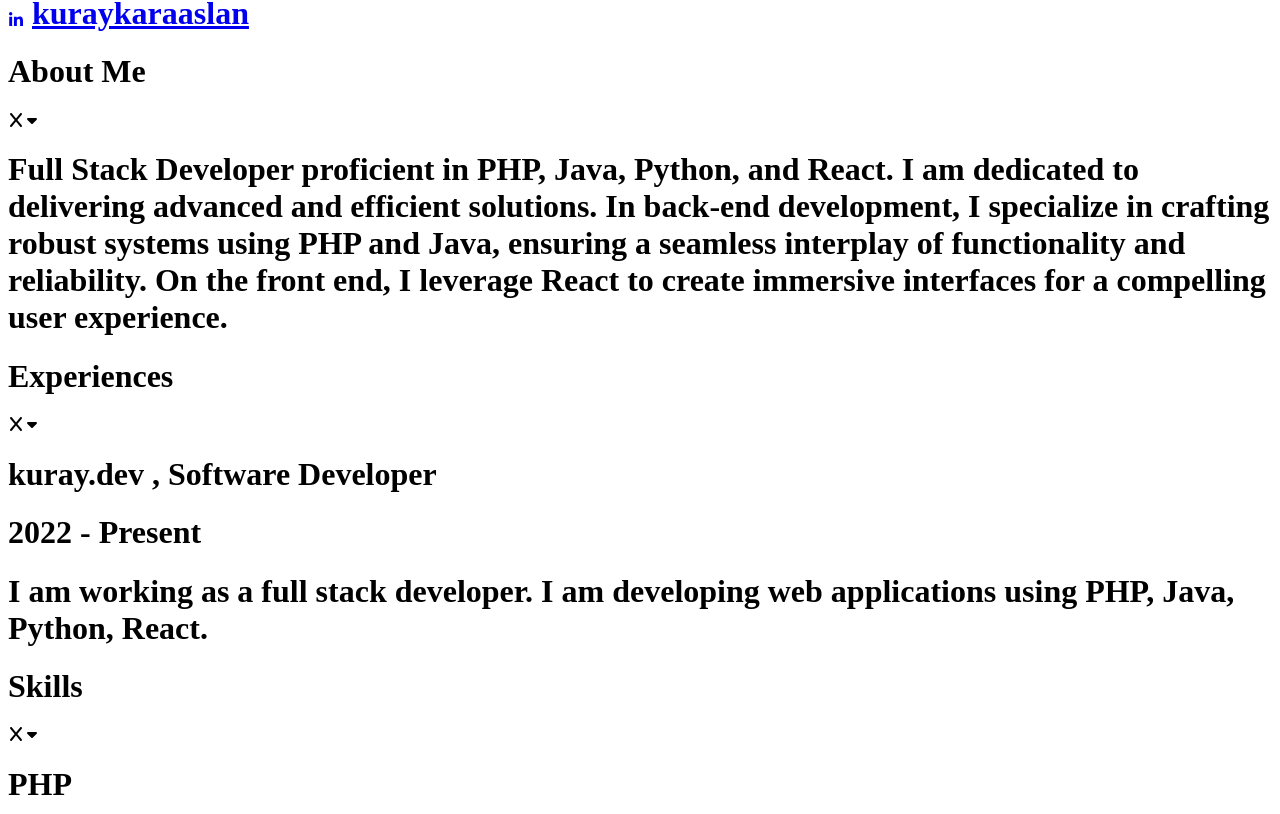
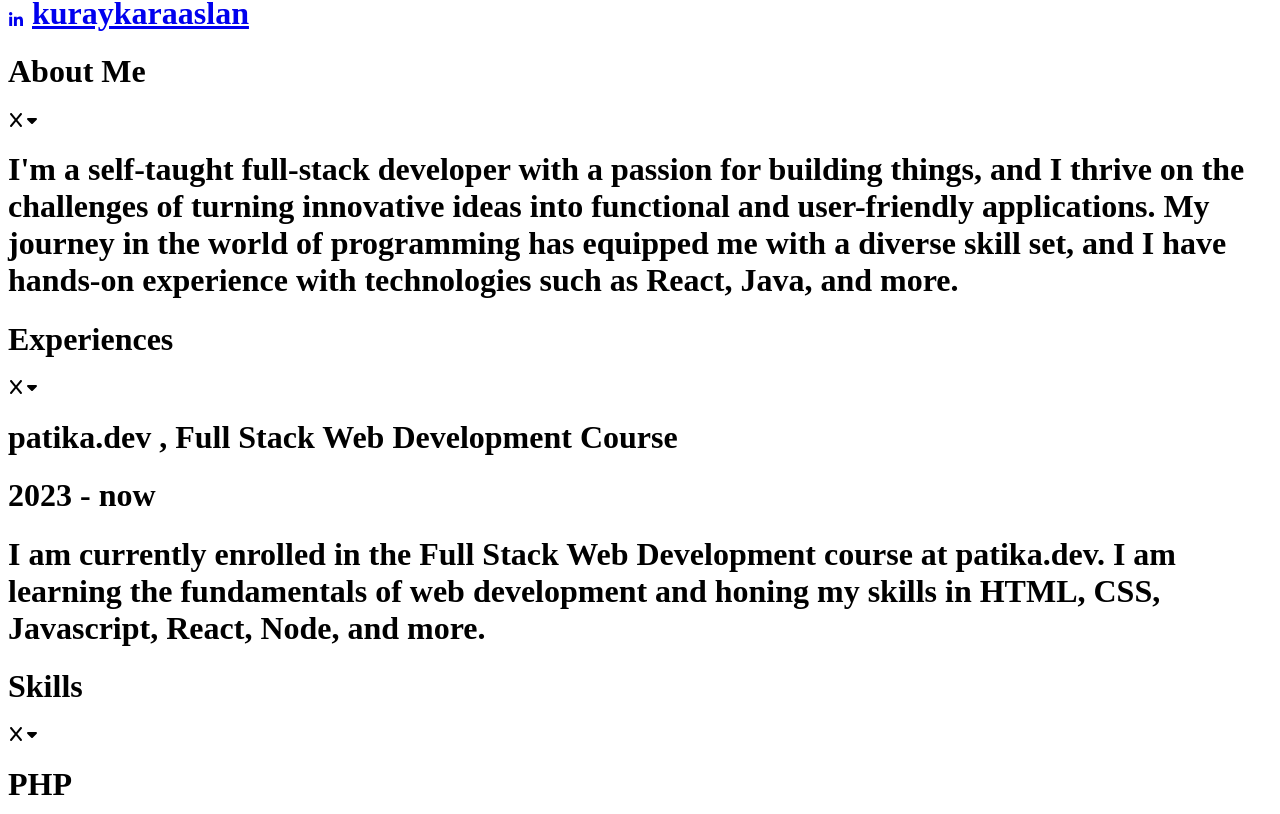
Before and after one commit to kuraykaraaslan/Resume, a Next.js app: page / in a window 1280 px wide. Shown: the part 1206-2020 px from the top of the page. Built offline with nearby package versions, Linux system fonts and the light colour scheme; no server answers.

Commit message:
Removed language levels for sm devices

```diff
--- a/components/Languages.jsx
+++ b/components/Languages.jsx
@@ -23,7 +23,7 @@ const LanguageCard = (props) => {
                 />
                 {name}</h1>
             <h1 className="text-sm text-gray-500 text-center">{fluency}</h1>
-            <div className="flex flex-row gap-2 divide-x divide-gray-400">
+            <div className="hidden md:flex flex-row gap-2 divide-x divide-gray-400">
                 {levels ? (
                     levels.map((level, index) => (
                         <h1 className="text-sm text-gray-500 text-center pl-1" key={index}>
--- a/resume.json
+++ b/resume.json
@@ -1,7 +1,7 @@
 {
     "basics": {
         "name": "Kuray Karaaslan",
-        "title": "Software Engineer",
+        "title": "Software Developer",
         "picture": "/images/profile.png",
         "location": {
             "city": "Istanbul",
@@ -46,7 +46,7 @@
     },
     "about": {
         "title": "About Me",
-        "description": "Full Stack Developer proficient in PHP, Java, Python, and React. I am dedicated to delivering advanced and efficient solutions. In back-end development, I specialize in crafting robust systems using PHP and Java, ensuring a seamless interplay of functionality and reliability. On the front end, I leverage React to create immersive interfaces for a compelling user experience."
+        "description": "I'm a self-taught full-stack developer with a passion for building things, and I thrive on the challenges of turning innovative ideas into functional and user-friendly applications. My journey in the world of programming has equipped me with a diverse skill set, and I have hands-on experience with technologies such as React, Java, and more."
     },
     "github": {
         "title": "Github",
@@ -56,11 +56,12 @@
         "title": "Experiences",
         "jobs": [
             {
-                "company": "kuray.dev",
-                "title": "Software Developer",
-                "location": "Izmir, Turkey",
-                "date": "2022 - Present",
-                "description": "I am working as a full stack developer. I am developing web applications using PHP, Java, Python, React."
+                "company": "patika.dev",
+                "title": "Full Stack Web Development Course",
+                "location": "Istanbul, Turkey",
+                "date": "2023 - now",
+                "description": "I am currently enrolled in the Full Stack Web Development course at patika.dev. I am learning the fundamentals of web development and honing my skills in HTML, CSS, Javascript, React, Node, and more."
+
             }
         ]
     },
@@ -84,7 +85,7 @@
                 "location": "Istanbul, Turkey",
                 "degree": "Course",
                 "major": "Full Stack Web Development",
-                "date": "2022 - now"
+                "date": "2023 - now"
             },
             {
                 "name": "Istanbul University",
@@ -185,6 +186,16 @@
                 "authority": "Microsoft",
                 "date": "2022",
                 "url": "https://www.freecodecamp.org/certification/kuraykaraaslan/foundational-c-sharp-with-microsoft"
+            },
+            {
+                "title": "Responsive Web Design",
+                "authority": "FreeCodeCamp",
+                "date": "2021"
+            },
+            {
+                "title": "Javascript Algorithms and Data Structures",
+                "authority": "FreeCodeCamp",
+                "date": "2023"
             }
         ]
     }
--- a/tailwind.config.js
+++ b/tailwind.config.js
@@ -27,7 +27,7 @@ module.exports = {
   daisyui: {
     themes: [
       {
-        mytheme: {
+        dark: {
 
           "primary": "#c200ff",
 
@@ -47,6 +47,7 @@ module.exports = {
 
           "error": "#ff7a8a",
         },
+
       },
     ],
   },
```
